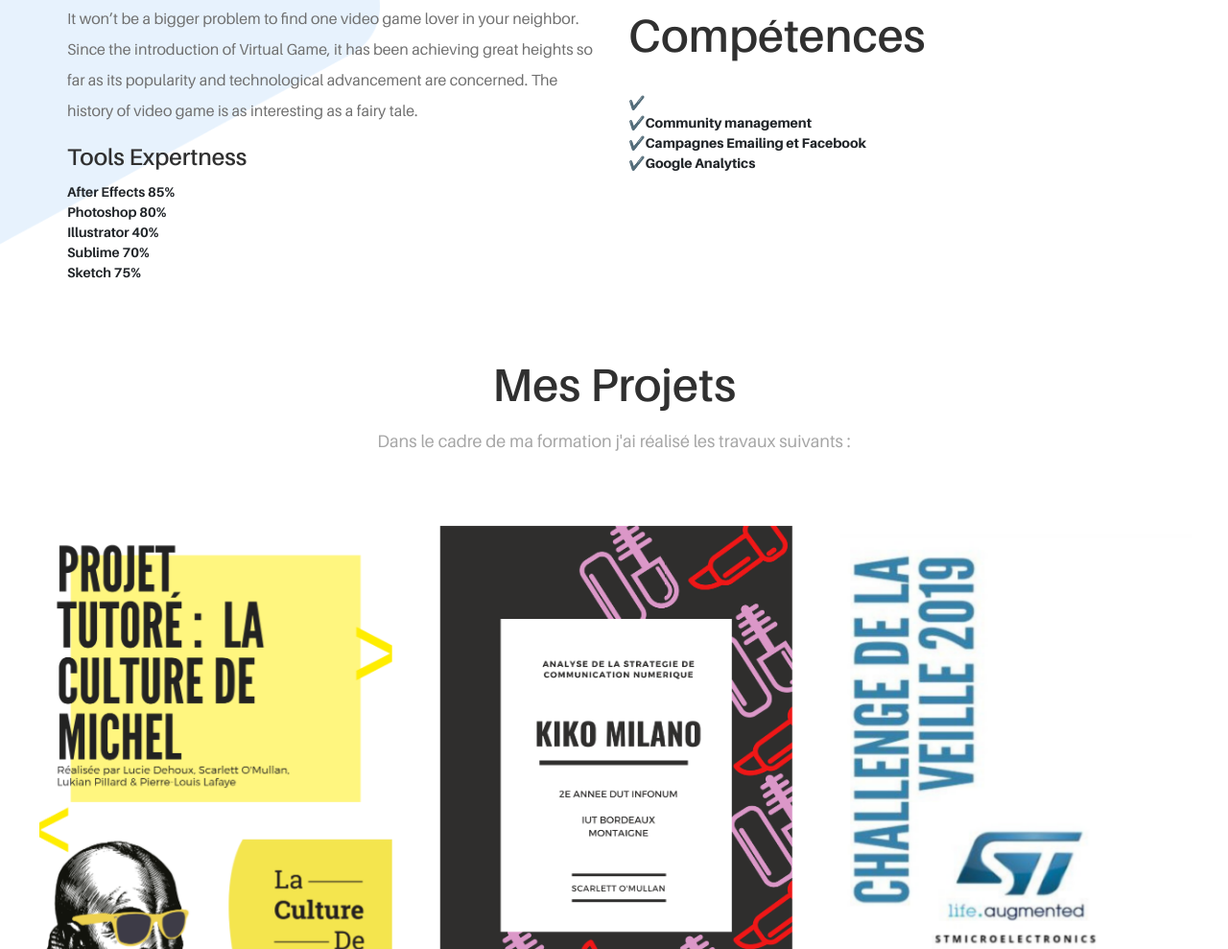
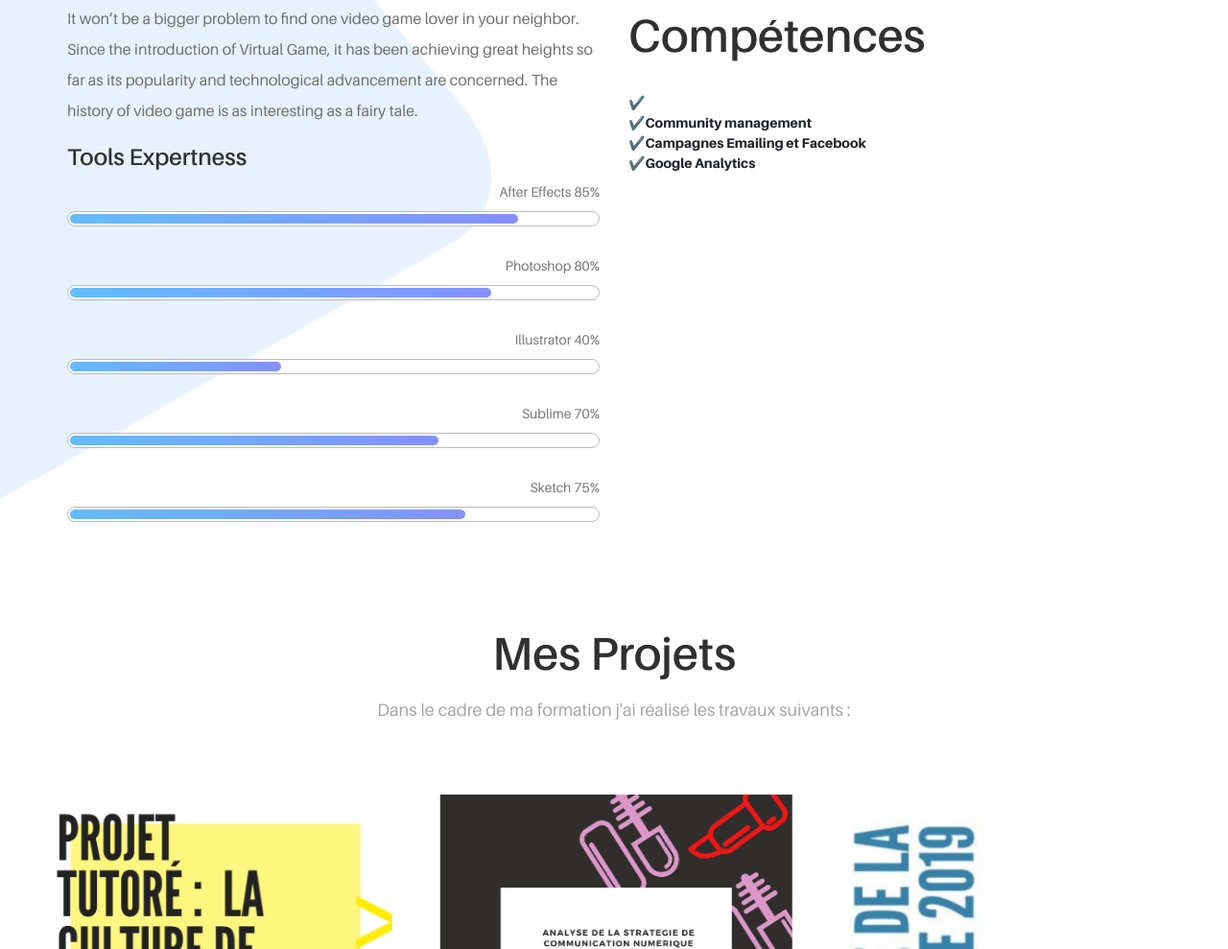
Before and after one commit to scarlettom/cv, a website: page index.html in a window 1280 px wide. Shown: the part 1396-2385 px from the top of the page at 96% size. Drawn offline with Linux system fonts and the light colour scheme.

Commit message:
Update style.css

```diff
--- a/css/style.css
+++ b/css/style.css
@@ -1155,3 +1155,49 @@
 	.glyph .fs1 {
 		font-size: 2em;
 	}
+
+
+.skillbar-bar {
+  background-image: -moz-linear-gradient(0deg, #62bdfc 0%, #8490ff 100%);
+  background-image: -webkit-linear-gradient(0deg, #62bdfc 0%, #8490ff 100%);
+  background-image: -ms-linear-gradient(0deg, #62bdfc 0%, #8490ff 100%);
+}
+
+.skillbar {
+  position: relative;
+  display: block;
+  width: 100%;
+  margin-bottom: 30px;
+}
+
+.skillbar .skillwrap {
+  background-color: #fff;
+  border-radius: 10px;
+  border: 1px solid #bababa;
+  padding: 2px;
+}
+
+.skillbar-bar {
+  border-collapse: separate;
+  border-spacing: 100px;
+  border-radius: 10px;
+  height: 10px;
+  width: 0px;
+  transition-property: width, background-color;
+}
+
+.skillbar-title {
+  color: #323232;
+  font-size: 11px;
+  font-weight: 600;
+  text-transform: uppercase;
+  display: inline-block;
+}
+
+.skill-bar-percent {
+  color: #777777;
+  font-size: 14px;
+  margin-bottom: 10px;
+  font-weight: 400;
+  text-align: right;
+}
```
